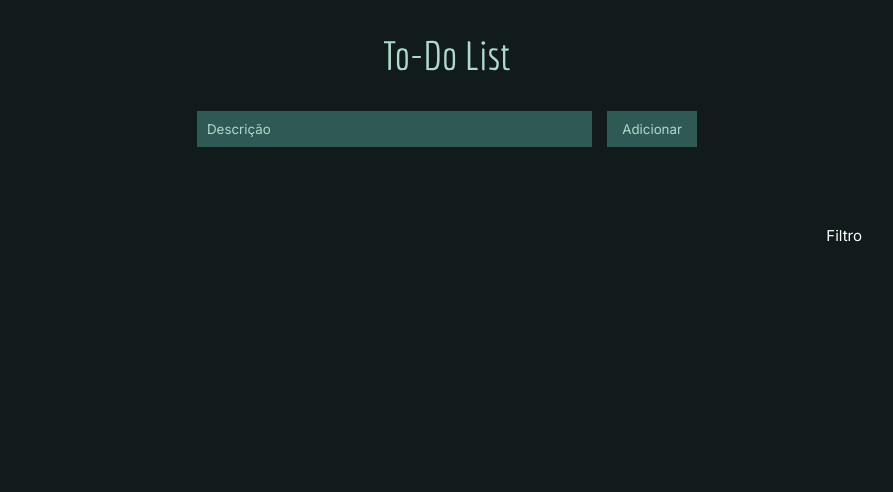
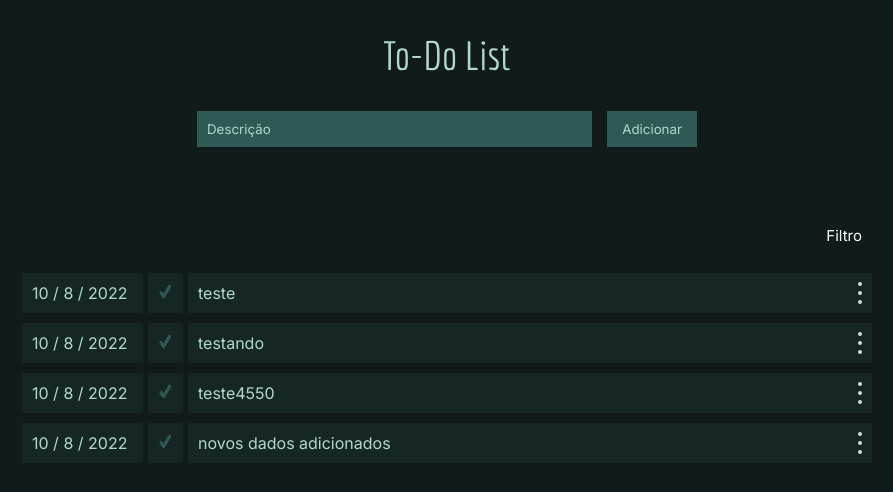
Before and after one commit to vinicius-pereira-souza/Lista-To-Do, a React (Create React App) app: page / in a window 1280 px wide. Shown: the top 492 px of the page, without its empty margins (193-1086 px from the left). Built offline with nearby package versions, Linux system fonts and the light colour scheme; data requests are answered from the project's data file.

Commit message:
função para adicionar o item criado a api completo

```diff
--- a/db.json
+++ b/db.json
@@ -1,3 +1,44 @@
 {
-  "lista_itens": []
+  "lista_itens": [
+    {
+      "descricao": "teste",
+      "data": {
+        "dia": 10,
+        "mes": 8,
+        "ano": 2022
+      },
+      "completo": false,
+      "id": 1
+    },
+    {
+      "descricao": "testando",
+      "data": {
+        "dia": 10,
+        "mes": 8,
+        "ano": 2022
+      },
+      "completo": false,
+      "id": 2
+    },
+    {
+      "descricao": "teste4550",
+      "data": {
+        "dia": 10,
+        "mes": 8,
+        "ano": 2022
+      },
+      "completo": false,
+      "id": 3
+    },
+    {
+      "descricao": "novos dados adicionados",
+      "data": {
+        "dia": 10,
+        "mes": 8,
+        "ano": 2022
+      },
+      "completo": false,
+      "id": 4
+    }
+  ]
 }
--- a/src/App.js
+++ b/src/App.js
@@ -7,64 +7,50 @@ import Item from './components/Item/Item';
 import { useEffect, useState } from 'react';
 
 function App() {
-  const [ arrItens, setArrItens ] = useState(false)
+  const [ arrItem, setArrItem ] = useState([])
 
   useEffect(() => {
-    fetch('http://localhost:5000/lista_itens', {
+    fetch(`http://localhost:5000/lista_itens`, {
       method: 'GET',
       headers: {
         'Content-Type': 'application/json'
       }
-    }).then(resp => resp.json())
+    }).then(r => r.json())
     .then(itens => {
-      setArrItens(itens)
+      setArrItem(itens)
     }).catch(err => console.log(err))
   }, [])
 
-  function adicionarItem(novoItem) {
-    const dataAdicionado = new Date()
+  function handleAdicionarItem(item) {
+    const dataPost = new Date()
 
-    novoItem.data = {
-      dia: dataAdicionado.getDate(),
-      mes: dataAdicionado.getMonth() + 1,
-      ano: dataAdicionado.getFullYear()
+    item.data = {
+      dia: dataPost.getDate(),
+      mes: dataPost.getMonth() + 1,
+      ano: dataPost.getFullYear()
     }
+    item.completo = false
 
-    fetch('http://localhost:5000/lista_itens', {
+    fetch(`http://localhost:5000/lista_itens`, {
       method: 'POST',
       headers: {
         'Content-Type': 'application/json'
       },
-      body: JSON.stringify({
-        ...novoItem, completo: false
-      })
-    }).catch(err => console.log(err))
-  }
-
-  function handleDelete(item) {
-    fetch(`http://localhost:5000/lista_itens/${item.id}`, {
-      method: 'DELETE',
-      headers: {
-        'Content-Type': 'application/json'
-      }
+      body: JSON.stringify(item)
     })
-    .then(r => r.json())
-    .then(items => {
-      console.log(items)
-    }).catch(err => console.log(err))
   }
 
   return (
     <div>
       <Logo />
-      <Form handleAdicionar={adicionarItem} textoBtn="Adicionar"/>
+      <Form textoBtn="Adicionar" handleAdicionar={handleAdicionarItem}/>
       <Container customClass="flexEnd">
         <Filtro/>
       </Container>
       <Container>
-        {arrItens.length > 0 && (
-          arrItens.map((objDados) => (
-            <Item key={objDados.id} dados={objDados} deletarItem={handleDelete}/>
+        {arrItem.length > 0 && (
+          arrItem.map(itemDados => (
+            <Item dados={itemDados} key={itemDados.id}/>
           ))
         )}
       </Container>
--- a/src/components/Item/Item.js
+++ b/src/components/Item/Item.js
@@ -13,7 +13,7 @@ function Item({dados, editarDados, deletarItem}) {
 
   const [ mostrarBts, setMostrarBtns ] = useState(true)
   const [ completo, setCompleto ] = useState(false)
-  const [ toggleDelete, setToggleDelete ] = useState(false)
+
 
   function handleMostrarBtns() {
     setMostrarBtns(!mostrarBts)
@@ -23,25 +23,12 @@ function Item({dados, editarDados, deletarItem}) {
     setCompleto(!completo)
   }
 
-  function ativarDelete() {
-    setToggleDelete(true)
-  }
-
-  function desativarDelete() {
-    setToggleDelete(false)
-  }
-
-  function handleDeletarItem() {
-    deletarItem(dados)
-    setToggleDelete(false)
-  }
 
 
   return(
     <>
       {dados && (
         <div className={style.container}>
-          {toggleDelete && <Deletar deletar={handleDeletarItem} cancelar={desativarDelete}/>}
           <div className={style.data}>
             <p>
               <span>{dados.data.dia}</span> / <span>{dados.data.mes}</span> / <span>{dados.data.ano}</span>
@@ -59,8 +46,8 @@ function Item({dados, editarDados, deletarItem}) {
             <span></span>
           </button>
           <div className={`${mostrarBts && style.fechar} ${style.containerBtns}`}>
-            <Botao texto="Editar" customClass="editar" icone={lapis}/>
-            <Botao texto="Excluir" customClass="excluir" icone={lixeira} acao={ativarDelete}/>
+            <Botao texto="Editar" customClass="editar" icone={lapis} />
+            <Botao texto="Excluir" customClass="excluir" icone={lixeira}/>
           </div>
         </div>
       )}
```
